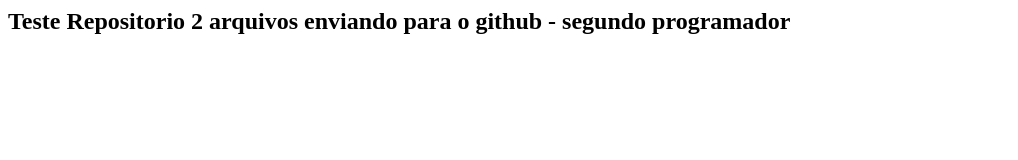
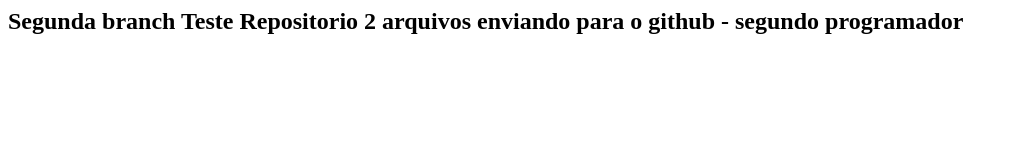
Before and after one commit to LucasVieiraBin/treweb-git-fundamentos, a plain HTML site: page index.html in a window 1280 px wide. Shown: the whole page, without its empty margins (0-1018 px from the left). Drawn offline with Linux system fonts and the light colour scheme.

Commit message:
Trabalhando com nova branch

```diff
--- a/index.html
+++ b/index.html
@@ -1 +1 @@
-<h2> Teste Repositorio 2 arquivos enviando para o github - segundo programador</h2>
+<h2>Segunda branch Teste Repositorio 2 arquivos enviando para o github - segundo programador</h2>
```
